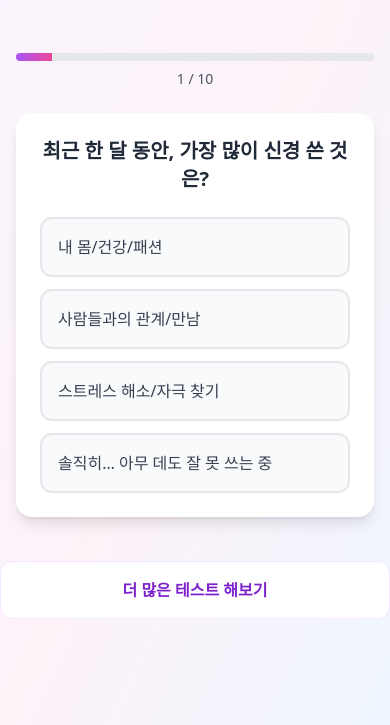
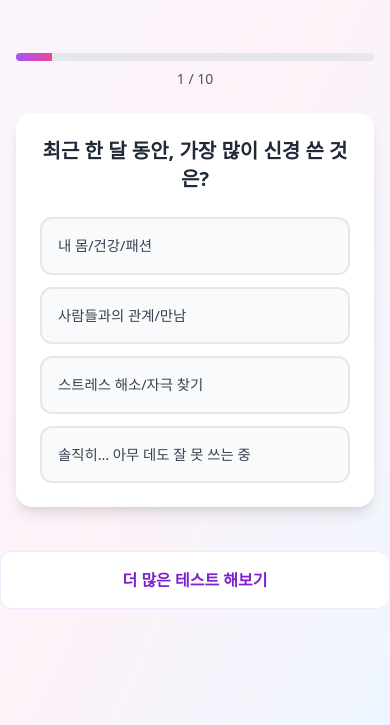
Before and after one commit to ashlight2510/energy, a plain HTML site: page index.html in a window 390 px wide. Shown: the part 119-844 px from the top of the page. Drawn offline with nearby package versions, Linux system fonts and the light colour scheme.

```diff
--- a/style.css
+++ b/style.css
@@ -68,3 +68,27 @@
         transform: translateY(0);
     }
 }
+
+/* 반응형 디자인 */
+@media (max-width: 640px) {
+    .container {
+        padding: 1rem;
+    }
+
+    .question-card {
+        padding: 1rem;
+    }
+
+    .option-btn {
+        padding: 0.75rem 1rem;
+        font-size: 0.9rem;
+    }
+
+    #result-container {
+        padding: 1rem;
+    }
+
+    .result-item {
+        padding: 0.75rem 0;
+    }
+}
```
